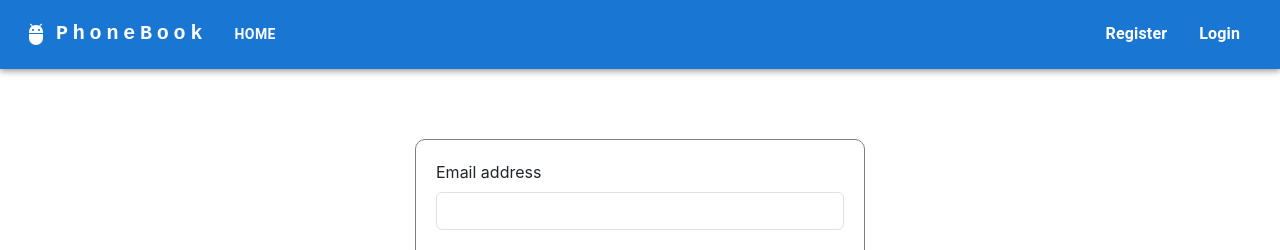
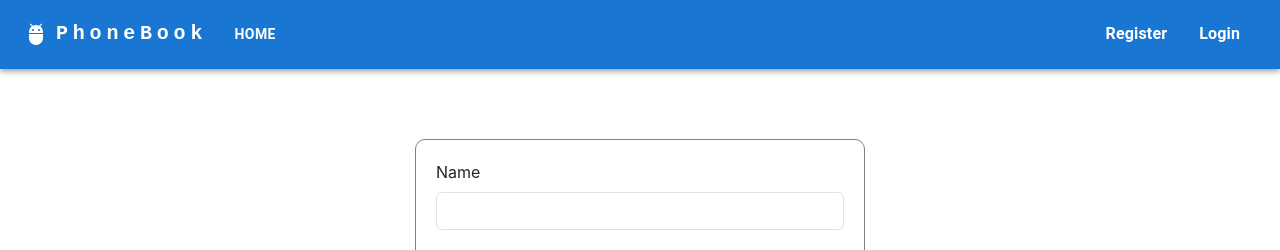
Before and after one commit to IgoryanDeltoro/goit-react-hw-08-phonebook, a React (Create React App) app: page /goit-react-hw-08-phonebook/register in a window 1280 px wide. Shown: the top 250 px of the page. Built offline with nearby package versions, Linux system fonts and the light colour scheme.

Commit message:
fixed name

```diff
--- a/src/components/registerForm/RegisterForm.jsx
+++ b/src/components/registerForm/RegisterForm.jsx
@@ -29,7 +29,7 @@ export const RegisterForm = () => {
       <form onSubmit={handleSubmit} autoComplete="off">
         <div className="mb-3">
           <label htmlFor="exampleInputName1" className="form-label">
-            Email address
+            Name
           </label>
           <input
             type="name"
```
